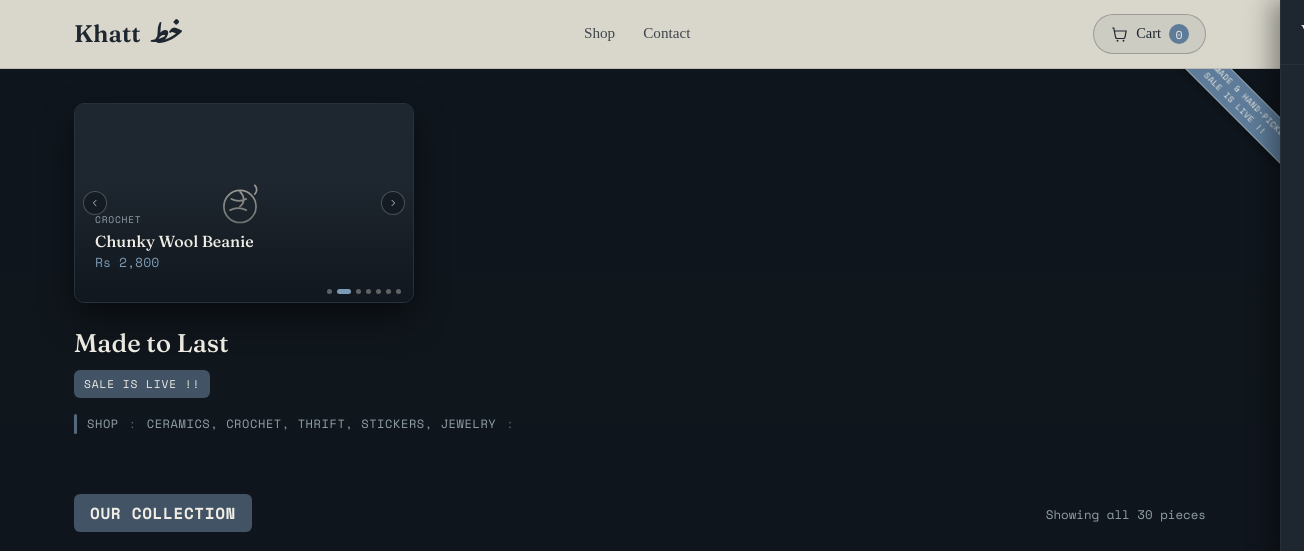
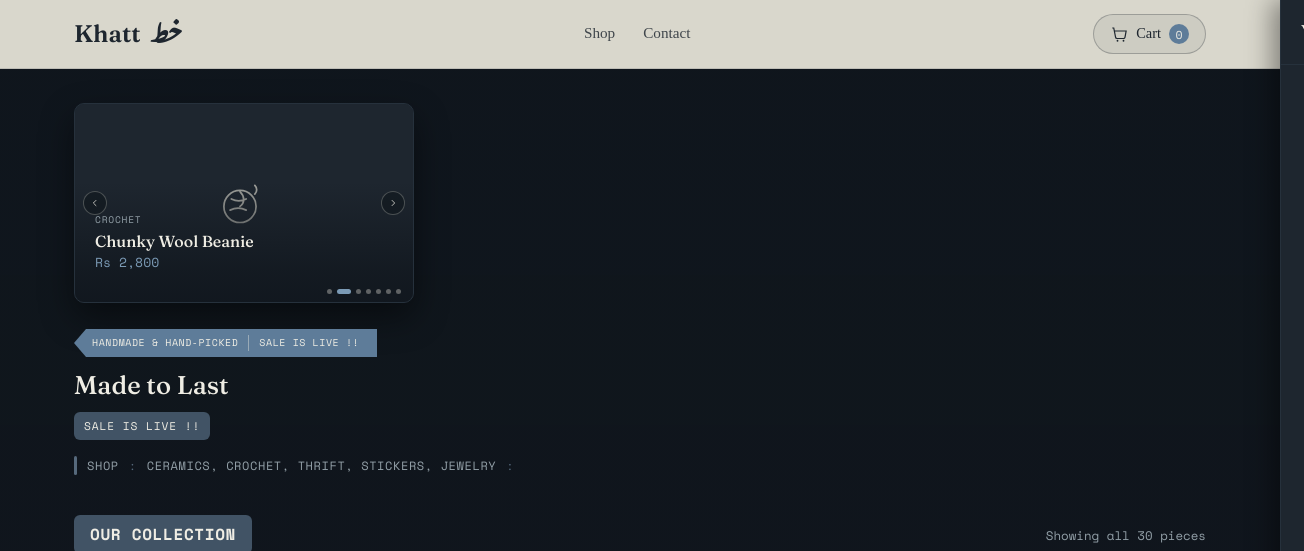
Before and after one commit to amnahs12/Khat.com, a website: page index.html in a window 1280 px wide. Shown: the top 551 px of the page, 1304 px wide, since content can reach past the window. Drawn offline with nearby package versions, Linux system fonts and the light colour scheme; no server answers; a web font is replaced by a local one.

Commit message:
Update style.css

```diff
--- a/style.css
+++ b/style.css
@@ -342,32 +342,32 @@ button { cursor: pointer; }
 .breadcrumb-bar { width: 3px; align-self: stretch; background: var(--slate-light); border-radius: 2px; flex-shrink: 0; }
 .breadcrumb-sep { color: var(--slate-light); }
 .hero-ribbon {
-  position: absolute;
-  top: 14px;
-  right: -34px;
-  width: 150px;
-  transform: rotate(45deg);
+  display: inline-flex;
+  gap: 10px;
+  align-items: center;
   background: var(--oxblood);
   color: var(--parchment-pale);
-  text-align: center;
-  padding: 4px 0;
-  z-index: 3;
+  padding: 6px 18px;
+  margin-bottom: 14px;
+  clip-path: polygon(12px 0, 100% 0, 100% 100%, 12px 100%, 0 50%);
   box-shadow: var(--shadow-sm);
-  border-top: 1px solid rgba(239,237,228,0.35);
-  border-bottom: 1px solid rgba(239,237,228,0.35);
 }
 .hero-ribbon span {
-  display: block;
   font-family: var(--font-mono);
   text-transform: uppercase;
   letter-spacing: 0.06em;
-  font-size: 0.52rem;
-  line-height: 1.4;
+  font-size: 0.62rem;
+  white-space: nowrap;
+}
+.hero-ribbon span:first-child {
+  padding-right: 10px;
+  border-right: 1px solid rgba(239,237,228,0.4);
 }
 
 @media (max-width: 520px) {
-  .hero-ribbon { width: 130px; top: 12px; right: -30px; }
-  .hero-ribbon span { font-size: 0.46rem; }
+  .hero-ribbon { padding: 5px 14px; gap: 8px; }
+  .hero-ribbon span { font-size: 0.56rem; }
+}
 }
 
 /* ==========================================================================
```
